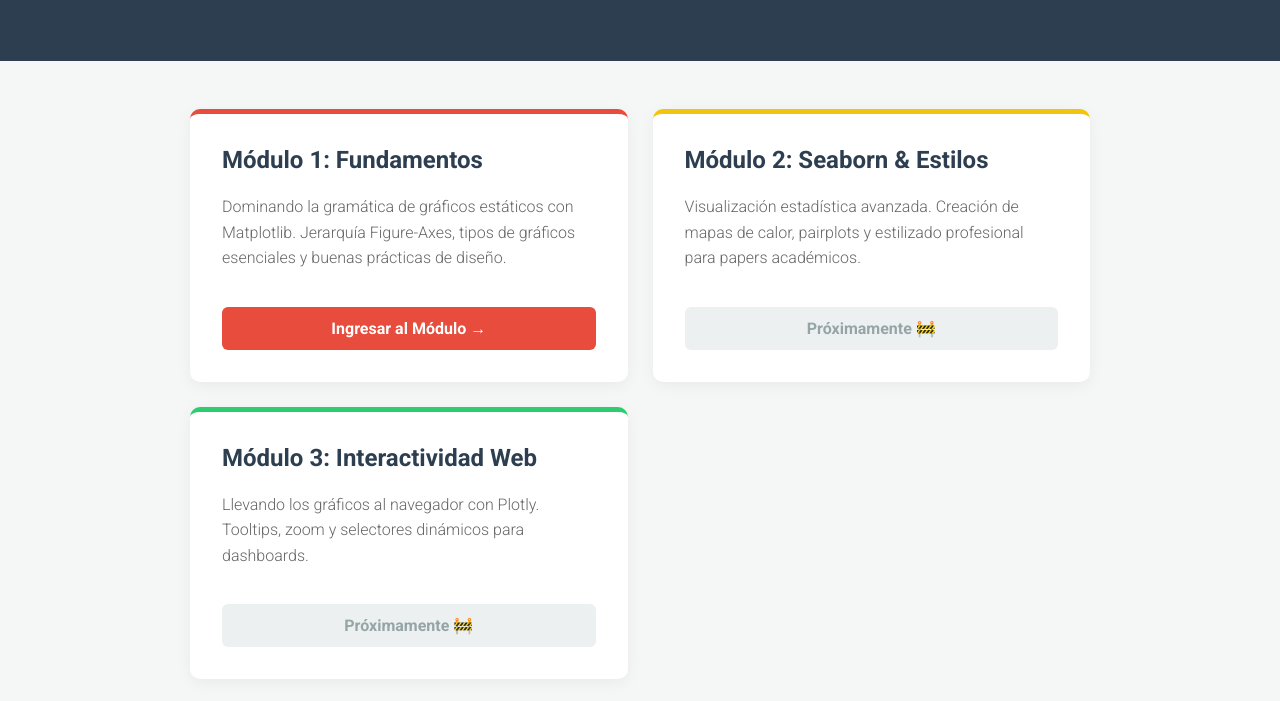
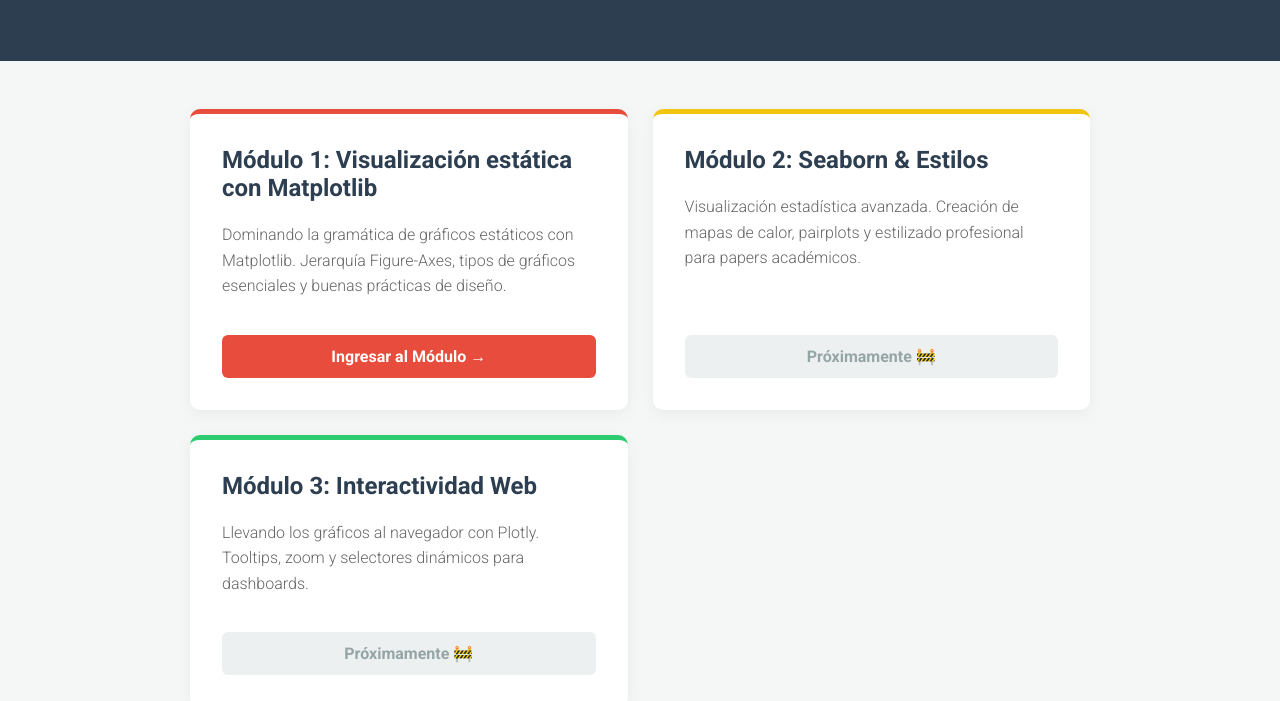
Before and after one commit to Davalaga/Visualizacion_de_datos, a plain HTML site: page index.html in a window 1280 px wide. Shown: the part 147-848 px from the top of the page. Drawn offline with Linux system fonts and the light colour scheme.

Commit message:
Update index.html

```diff
--- a/index.html
+++ b/index.html
@@ -47,7 +47,7 @@
     <div class="grid">
         <div class="card mod1">
             <div>
-                <h2>Módulo 1: Fundamentos</h2>
+                <h2>Módulo 1: Visualización estática con Matplotlib</h2>
                 <p>Dominando la gramática de gráficos estáticos con Matplotlib. Jerarquía Figure-Axes, tipos de gráficos esenciales y buenas prácticas de diseño.</p>
             </div>
             <a href="Visualizacion_estatica_Mathplotlib/index.html" class="btn mod1-btn">Ingresar al Módulo →</a>
```
